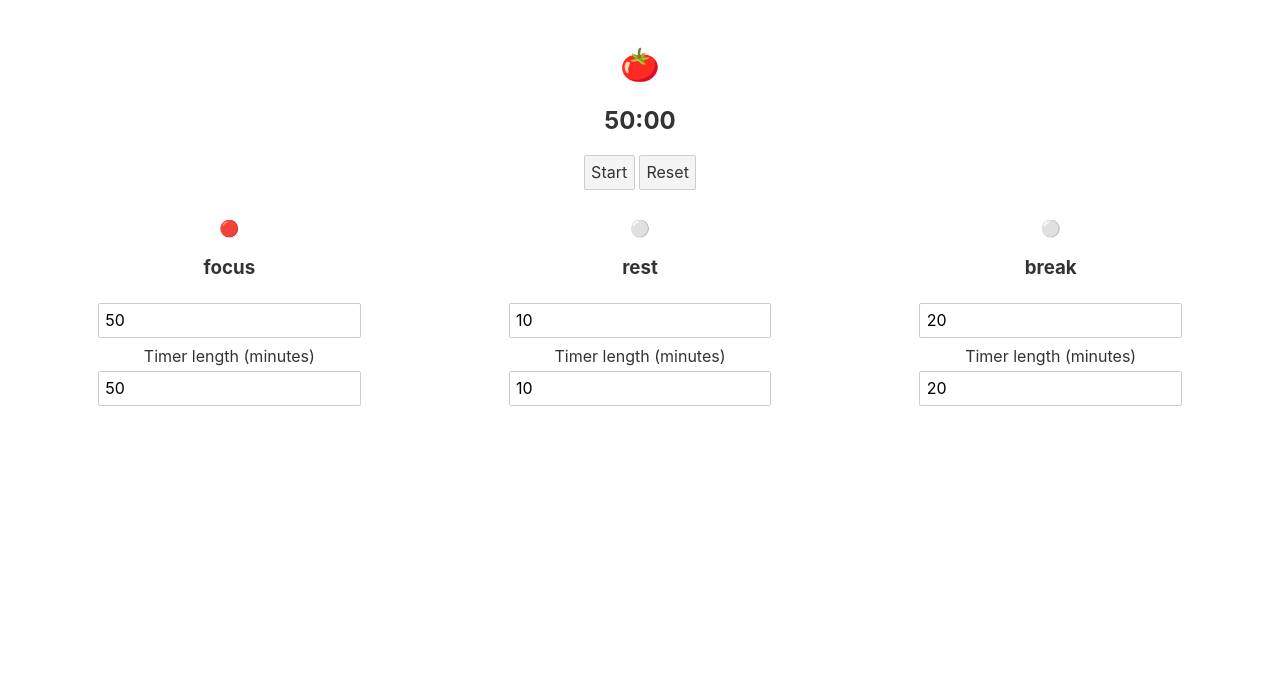
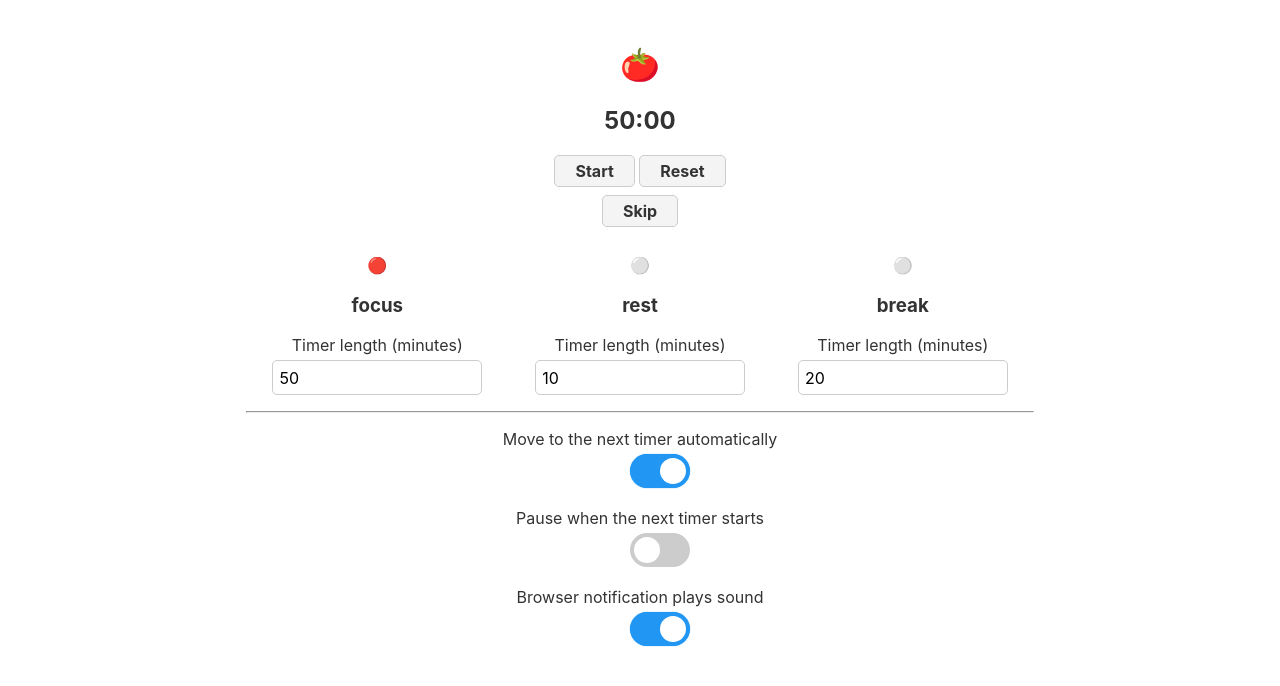
Before and after one commit to Gallmond/svelte-tomato, a Svelte app: page / in a window 1280 px wide. Shown: the top 686 px of the page. Built offline with nearby package versions, Linux system fonts and the light colour scheme.

Commit message:
removed loop

```diff
--- a/src/Components/Main.svelte
+++ b/src/Components/Main.svelte
@@ -1,74 +1,61 @@
 <script>
   import TimerSection from "./TimerSection.svelte";
-  import {
-    msToMinutesSeconds,
-    sendNotification
-  } from "../Classes/Util";
+  import Button from "./Prefabs/Button.svelte";
+  import Settings from "./Settings.svelte";
+  import { msToMinutesSeconds, sendNotification } from "../Classes/Util";
   import {
     timers,
     activeTimerName,
     activeRunTime,
     userSettings,
-   } from "./../Stores/Timer";
+  } from "./../Stores/Timer";
 
   let runningState = 0; // 0 stopped, 1 running, 2 paused
   let remainingTimeFormatted = "00:00";
   let timerIntervalId = false;
 
+
+
   // ===========================================================================
 
-  // get notification permission
-  // sendNotification('foobar', true)
+  const getTimerByName = (timerName) => {
+    let found = false;
+    $timers.some((timer) => {
+      found = timer.name === timerName ? timer : false;
+      return found;
+    });
+    return found;
+  };
 
-  const getTimerByName = ( timerName ) => {
-    let found = false;
-    $timers.some( timer => {
-      found = timer.name === timerName
-        ? timer
-        : false;
-      return found;
-    })
-    return found;
-  }
 
-  // get the currently active timer
-  const getActiveTimer = () => {
-    for(let i = 0; i < $timers.length; i++){
-      if($timers[i].name === $activeTimerName){
-        return $timers[i];
-      }
-    }
-    return false;
-  }
 
-  /**
-   *
-   * @param change name of timer, or -1 | +1
-   */
   const timerChange = (change = null) => {
+    // collect names
     let names = [];
-    $timers.forEach(t => names.push(t.name) );
+    $timers.forEach((t) => names.push(t.name));
 
-    if(typeof change === 'string' && names.includes( change )){
+    let newTimerName = "";
 
-      activeTimerName.set( change )
+    // if we're setting directly
+    if (typeof change === "string" && names.includes(change)) {
+      newTimerName = change;
 
-    }else if(typeof change === 'number'){
-
-      let currentIndex = names.indexOf( $activeTimerName );
-      var newIndex = currentIndex + change;
-      newIndex = (newIndex < 0 ? names.length -1 : newIndex) % names.length;
-      activeTimerName.set( $timers[ newIndex ].name );
-
+      // if we're incrementing
+    } else if (typeof change === "number") {
+      var newIndex = names.indexOf($activeTimerName) + change;
+      newIndex = (newIndex < 0 ? names.length - 1 : newIndex) % names.length;
+      newTimerName = $timers[newIndex].name;
     }
 
-  }
+    activeRunTime.set(0);
+    activeTimerName.set(newTimerName);
+  };
 
   // update the display time
   const updateDisplayTime = (_timers, _activeRunTime) => {
     _timers.some((t) => {
       if (t.name === $activeTimerName) {
-        let remainingMilliseconds = Math.max(0, t.length - _activeRunTime)
+        let remainingMilliseconds = Math.max(0, t.length - _activeRunTime);
         remainingTimeFormatted = msToMinutesSeconds(remainingMilliseconds);
       }
     });
@@ -94,12 +81,13 @@
 
   // handle the start / pause button
   const buttonClicked = () => {
-    if(
-      runningState === 0 // stopped
-      || runningState === 2 // paused
-    ){
+    if (
+      runningState === 0 || // stopped
+      runningState === 2 // paused
+    ) {
       startTimer();
-    }else if( runningState === 1 ){ // running
+    } else if (runningState === 1) {
+      // running
       pauseTimer();
     }
   };
@@ -108,13 +96,13 @@
    * ==================== timer controls
    */
 
-    const startTimer = () => {
+  const startTimer = () => {
     clearInterval(timerIntervalId);
     timerIntervalId = setInterval(() => {
       activeRunTime.update((v) => (v += 1000));
-      if(hasTimerExpired()){
-        let text = `Time for ${$activeTimerName} has ended.`
-        sendNotification(text, $userSettings.notificationSound)
+      if (hasTimerExpired()) {
+        let text = `Time for ${$activeTimerName} has ended.`;
+        sendNotification(text, $userSettings.notificationSound);
         $userSettings.pauseBetweenTimers && pauseTimer();
         $userSettings.autoIncrementTimer && timerChange(+1);
       }
@@ -126,54 +114,83 @@
     runningState = 2;
   };
   const stopTimer = () => {
-    clearInterval(timerIntervalId)
-    runningState = 0 // set stopped
-    activeRunTime.set(0) // reset running time
-    activeTimerName.set('focus') // reset back to default timer
+    clearInterval(timerIntervalId);
+    runningState = 0; // set stopped
+    activeRunTime.set(0); // reset running time
+    activeTimerName.set("focus"); // reset back to default timer
   };
 
   // true if the active run time is longer than active timer's length
   const hasTimerExpired = () => {
-    return $activeRunTime >= getTimerByName( $activeTimerName ).length
-  }
+    return $activeRunTime >= getTimerByName($activeTimerName).length;
+  };
 
   // when a TimerOptions is selected as the new timer
   const onSelected = (event) => {
     activeTimerName.set(event.detail.name);
   };
+
+  const onSkip = () => {
+    // slipping should _always_ reset the active run time
+    activeRunTime.set(0);
+    // but it should optionally clear the running interval
+    if ($userSettings.pauseBetweenTimers) {
+      clearInterval(timerIntervalId);
+      runningState = 0; // set stopped
+    }
+    timerChange(+1);
+  };
+
+  $: rotation = `transform: rotate(${($activeRunTime / getTimerByName($activeTimerName).length) * 360}deg);`;
+
 </script>
 
-<div>
+<div class="outerWrapper">
+  <div class="innerWrapper">
+    <div>
+      <h1 style={rotation} class="icon">🍅</h1>
+    </div>
 
-  <div>
-    <h1>🍅</h1>
-  </div>
+    <div>
+      <h2>{remainingTimeFormatted}</h2>
+    </div>
 
-  <div>
-    <h2>
-      {remainingTimeFormatted}
-    </h2>
-  </div>
+    <div>
 
-  <div>
-    <button on:click={buttonClicked}>
-      {#if runningState === 0 || runningState === 2}
-        Start
-      {:else if runningState === 1}
-        Pause
-      {/if}
-    </button>
-    <button on:click={stopTimer}>Reset</button>
-  </div>
+      <Button onClick={buttonClicked}>
+        {#if runningState === 0 || runningState === 2}
+          Start
+        {:else if runningState === 1}
+          Pause
+        {/if}
+      </Button>
 
-  <div class="TimerSections">
-    {#each $timers as thisTimer}
-      <TimerSection on:selected={onSelected} name={thisTimer.name} />
-    {/each}
+      <Button onClick={stopTimer}>Reset</Button>
+    </div>
+
+    <Button onClick={onSkip}>Skip</Button>
+
+    <div class="TimerSections">
+      {#each $timers as thisTimer}
+        <TimerSection on:selected={onSelected} name={thisTimer.name} />
+      {/each}
+    </div>
+
+    <hr />
+
+    <Settings />
+
   </div>
 </div>
 
 <style>
+  .outerWrapper {
+    display: flex;
+    justify-content: center;
+  }
+  .innerWrapper {
+    widows: 80%;
+  }
   .TimerSections {
     margin-top: 20px;
     display: flex;
--- /dev/null
+++ b/src/Components/Prefabs/Button.svelte
@@ -0,0 +1,14 @@
+<script>
+  export let onClick;
+
+</script>
+
+<button class="button" on:click={onClick}><slot>Button text</slot></button>
+
+<style>
+  .button{
+    font-weight: bold;
+    border-radius: 5px;
+    padding: 5px 20px;
+  }
+</style>
--- /dev/null
+++ b/src/Components/Prefabs/Switch.svelte
@@ -0,0 +1,63 @@
+<script>
+  export let checked = false;
+</script>
+
+<style>
+  .switch {
+    position: relative;
+    display: inline-block;
+    width: 60px;
+    height: 34px;
+  }
+
+  .switch input {
+    opacity: 0;
+    width: 0;
+    height: 0;
+  }
+
+  .slider {
+    position: absolute;
+    cursor: pointer;
+    top: 0;
+    left: 0;
+    right: 0;
+    bottom: 0;
+    background-color: #ccc;
+    -webkit-transition: 0.4s;
+    transition: 0.4s;
+    border-radius: 34px;
+  }
+
+  .slider:before {
+    position: absolute;
+    content: "";
+    height: 26px;
+    width: 26px;
+    left: 4px;
+    bottom: 4px;
+    background-color: white;
+    -webkit-transition: 0.4s;
+    transition: 0.4s;
+    border-radius: 50%;
+  }
+
+  input:checked + .slider {
+    background-color: #2196f3;
+  }
+
+  input:checked + .slider {
+    box-shadow: 0 0 1px #2196f3;
+  }
+
+  input:checked + .slider:before {
+    -webkit-transform: translateX(26px);
+    -ms-transform: translateX(26px);
+    transform: translateX(26px);
+  }
+</style>
+
+<label class="switch">
+  <input type="checkbox" bind:checked />
+  <span class="slider" />
+</label>
--- /dev/null
+++ b/src/Components/Settings.svelte
@@ -0,0 +1,31 @@
+<script lang="ts">
+  import Switch from './Prefabs/Switch.svelte'
+
+  import {
+    userSettings,
+   } from '../Stores/Timer'
+</script>
+
+
+<div>
+  <dl>
+    <dt>Move to the next timer automatically</dt>
+    <!-- svelte-ignore missing-declaration -->
+    <dd><Switch bind:checked={$userSettings.autoIncrementTimer} /></dd>
+
+    <dt>Pause when the next timer starts</dt>
+    <!-- svelte-ignore missing-declaration -->
+    <dd><Switch bind:checked={$userSettings.pauseBetweenTimers} /></dd>
+
+    <dt>Browser notification plays sound</dt>
+    <!-- svelte-ignore missing-declaration -->
+    <dd><Switch bind:checked={$userSettings.notificationSound} /></dd>
+  </dl>
+</div>
+
+<style>
+  dd{
+    margin-top: 5px;
+    margin-bottom: 20px;
+  }
+</style>
--- a/src/Components/TimerSection.svelte
+++ b/src/Components/TimerSection.svelte
@@ -8,7 +8,7 @@
 
   let active;
   let thisTimerLength = 0;
-  let thisTimerLengthFormatted = "";
+  let thisTimerLengthFormatted;
 
   // ===========================================================================
 
@@ -22,7 +22,11 @@
     dTimers.some((dTimer) => {
       if (dTimer.name === name) {
         thisTimerLength = dTimer.length;
-        thisTimerLengthFormatted = msToMinutesSeconds(dTimer.length, true, false);
+        thisTimerLengthFormatted = msToMinutesSeconds(
+          dTimer.length,
+          true,
+          false
+        );
         return true;
       }
     });
@@ -54,16 +58,18 @@
 
 <div class="timeOption">
   <div on:click={iconClicked}>
-    {#if active}
-      <div>🔴</div>
-    {:else}
-      <div>⚪</div>
-    {/if}
+    <div>
+      {#if active}
+        🔴
+      {:else}
+        ⚪
+      {/if}
+    </div>
   </div>
 
   <h3>{name}</h3>
 
-  <input value={thisTimerLengthFormatted} readonly="true" />
+  <!-- <input value={thisTimerLengthFormatted} readonly="true" /> -->
 
   <label for="{name}-timerLengthInput">Timer length (minutes)</label>
   <input
@@ -72,7 +78,6 @@
     on:keyup={thisTimerLengthChanged}
     value={msToMinutesSeconds(thisTimerLength, true, false)}
   />
-
 </div>
 
 <style>
@@ -81,5 +86,7 @@
   }
   .timeOption > input {
     margin-top: 5px;
+    width:80%;
+    border-radius: 5px;
   }
 </style>
--- a/src/Stores/Timer.js
+++ b/src/Stores/Timer.js
@@ -1,6 +1,5 @@
 import { writable } from "svelte/store";
 
-// ============= new here =============
 export const notificationPermission = writable(null);
 export const activeRunTime = writable(0);
 export const activeTimerName = writable("focus");
@@ -23,10 +22,6 @@ export const userSettings = writable({
   autoIncrementTimer: true,
   // if true, timer won't start automatically when the previous one ends.
   pauseBetweenTimers: false,
-  // how many cycles of 'focus'-'rest' before 'break'
-  loopsBeforeLongBreak: 4,
-  // when a full cycle ('focus'-'rest')+'break' stop the timers.
-  endAfterFullCycle: false,
   // notification popup has a sound
   notificationSound: true,
 })
```
Also changed, not shown: 1 other file (tests, documents, lock files or other folders).
